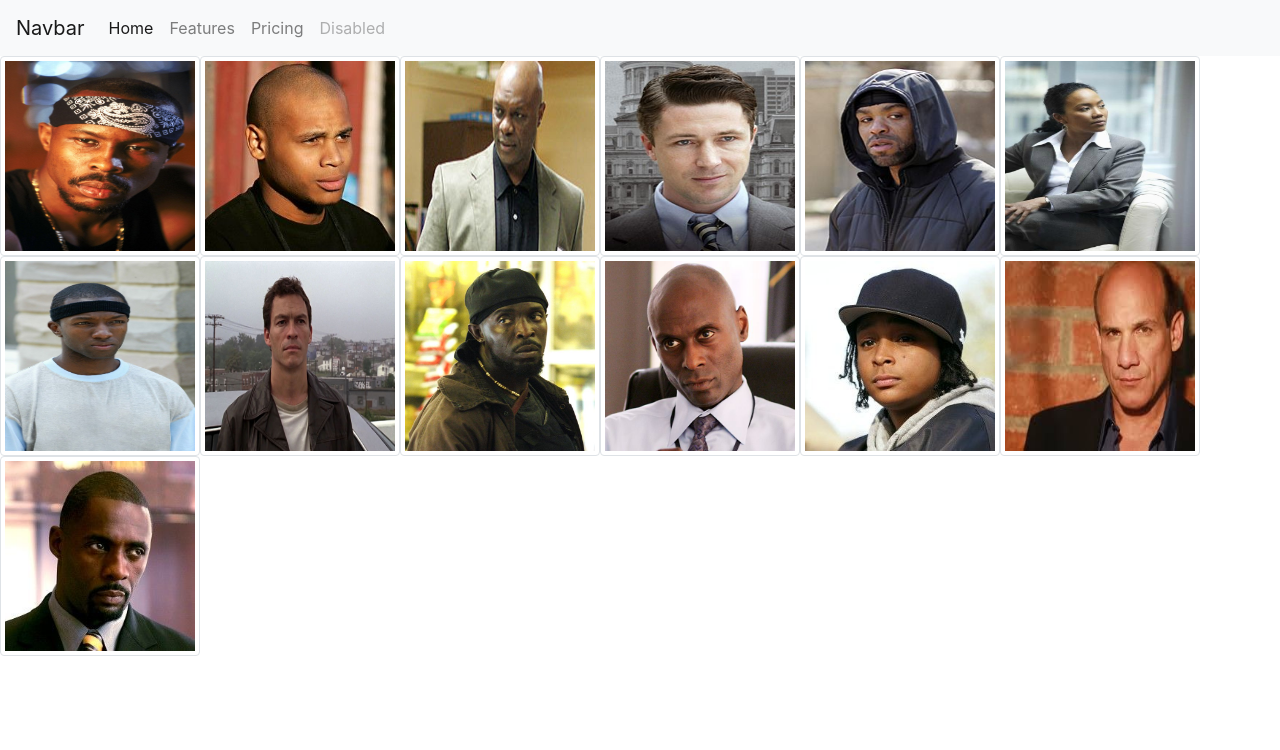
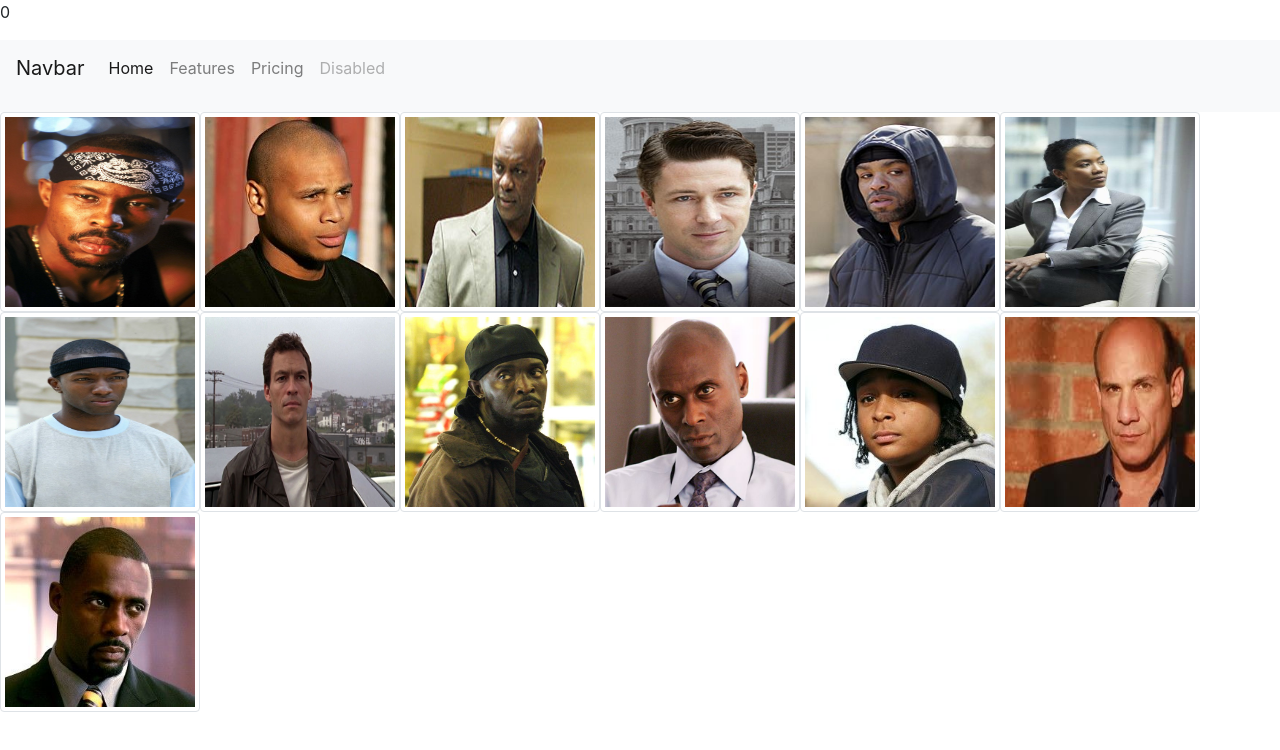
Before and after one commit to gmocore/clickery, a React (Create React App) app: page / in a window 1280 px wide. Shown: the top 750 px of the page. Built offline with nearby package versions, Linux system fonts and the light colour scheme.

Commit message:
reverse method added to images

```diff
--- a/src/App.js
+++ b/src/App.js
@@ -6,23 +6,32 @@ import Photo from "./components/Photo/Photo";
 
 class App extends Component {
   state = {
-    characters
+    characters,
+    score: 0
   };
 
-   handleClick = (e) => {
-    console.log(e)
-  }
+  updateScore = () => this.setState({
+    score: this.state.score + 1
+  })
+
+  shuffleImages = () => this.setState({
+    characters: this.state.characters.reverse(),
+    score: this.state.score + 1
+  })
 
   render() {
     return (
-      <div className="app">
+      <div className="app" >
+        <p onClick={this.updateScore}>{this.state.score}</p>
+
         <Nav />
         {this.state.characters.map(({ id, name, image }) => (
           <Photo src={image}
           alt={name}
           key={id}
           id={id}
-          onClick={this.handleClick} />
+          onClick={this.shuffleImages}
+          />
         ))}
       </div>
     );
--- a/src/components/Nav/Nav.js
+++ b/src/components/Nav/Nav.js
@@ -3,9 +3,9 @@ import React from "react";
 function Nav() {
   return (
     <nav className="navbar navbar-expand-lg navbar-light bg-light">
-      <a className="navbar-brand" href="#">
+      <p className="navbar-brand" >
         Navbar
-      </a>
+      </p>
       <button
         className="navbar-toggler"
         type="button"
@@ -20,29 +20,29 @@ function Nav() {
       <div className="collapse navbar-collapse" id="navbarNav">
         <ul className="navbar-nav">
           <li className="nav-item active">
-            <a className="nav-link" href="#">
+            <p className="nav-link" >
               Home <span className="sr-only">(current)</span>
-            </a>
+            </p>
           </li>
           <li className="nav-item">
-            <a className="nav-link" href="#">
+            <p className="nav-link" >
               Features
-            </a>
+            </p>
           </li>
           <li className="nav-item">
-            <a className="nav-link" href="#">
+            <p className="nav-link" >
               Pricing
-            </a>
+            </p>
           </li>
           <li className="nav-item">
-            <a
+            <p
               className="nav-link disabled"
-              href="#"
+
               tabIndex="-1"
               aria-disabled="true"
             >
               Disabled
-            </a>
+            </p>
           </li>
         </ul>
       </div>
--- a/src/components/Photo/Photo.js
+++ b/src/components/Photo/Photo.js
@@ -1,13 +1,19 @@
-import React from 'react';
+import React from "react";
 
-const Photo = ({src, alt, id}) =>
 
-        <img className="img-thumbnail"
-        style={{height: '200px', width: '200px'}}
-            src={src}
-            alt={alt}
-            key={id}
-            id={id}
-        />;
+const Photo = ({ src, alt, id, onClick }) => (
+
+
+    <img
+      className="img-thumbnail"
+      style={{ height: "200px", width: "200px" }}
+      src={src}
+      alt={alt}
+      key={id}
+      id={id}
+      onClick={onClick}
+    />
+
+);
 
 export default Photo;
```
